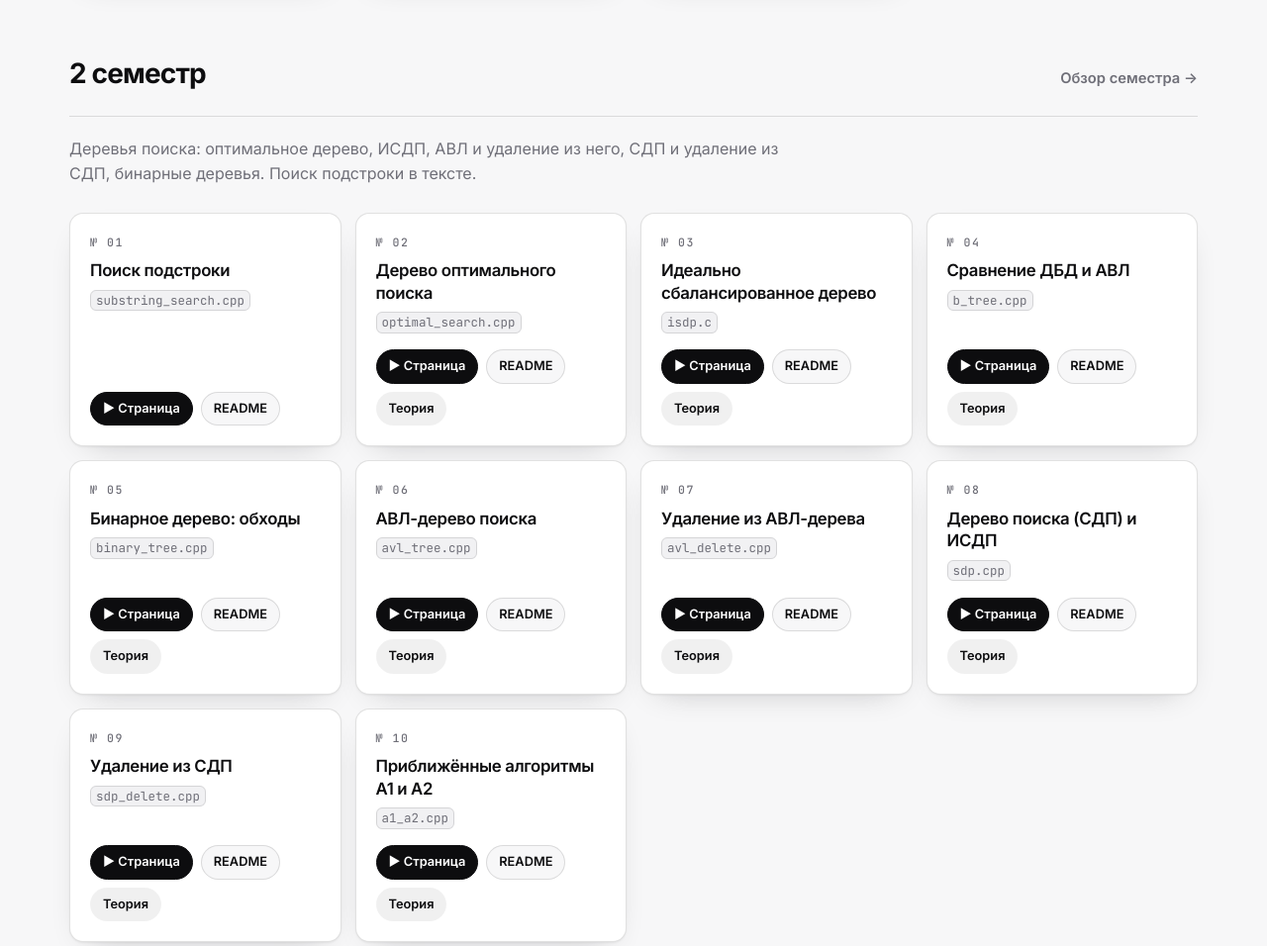
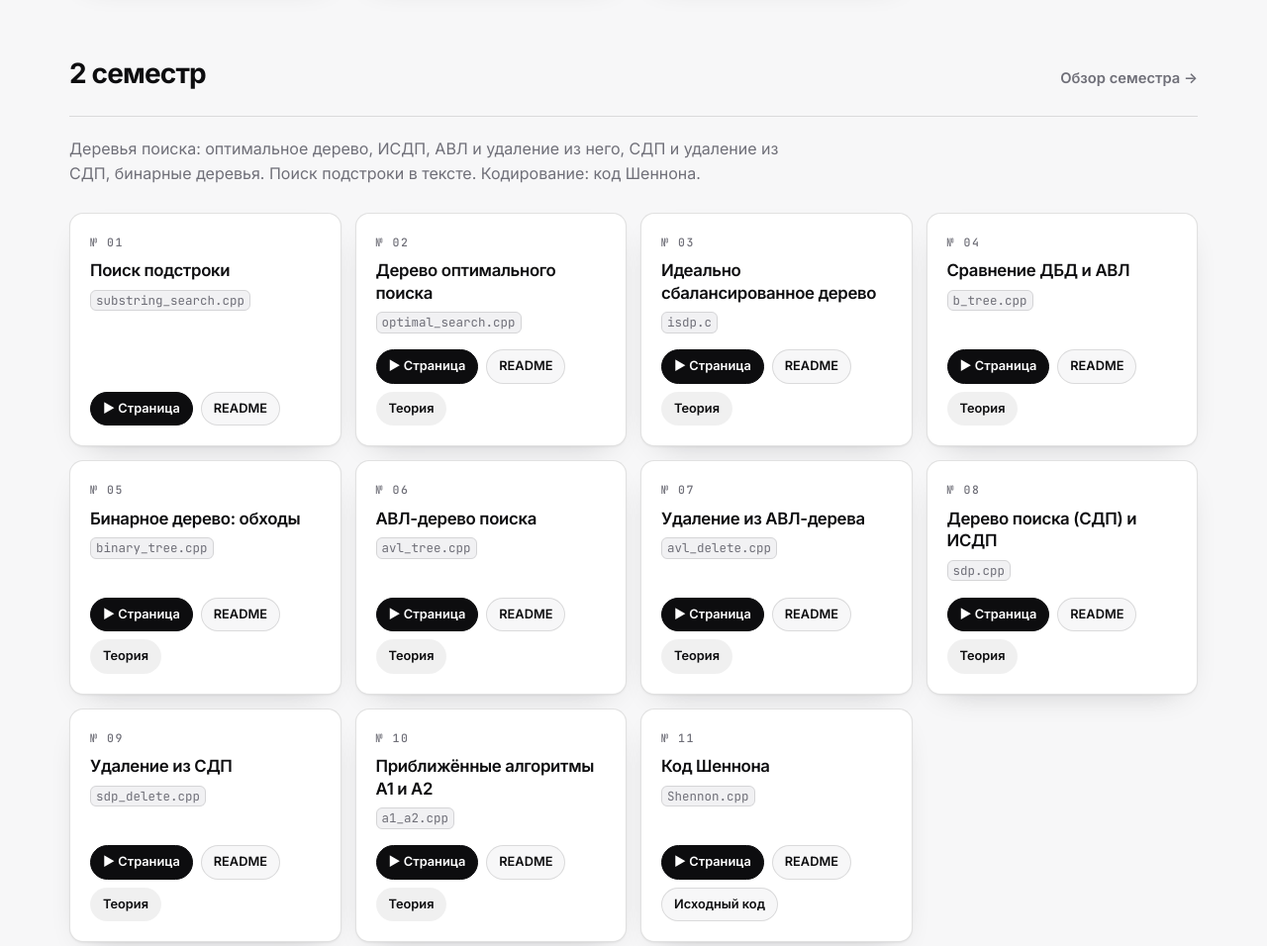
Before and after one commit to y0rence/SaodCourse, a plain HTML site: page index.html in a window 1280 px wide. Shown: the part 1800-2756 px from the top of the page at 99% size. Drawn offline with Linux system fonts and the light colour scheme.

Commit message:
README: работа 11 в индексах семестра и витрины

```diff
--- a/index.html
+++ b/index.html
@@ -141,7 +141,7 @@
         <h2>2 семестр</h2>
         <a href="2семестр/README.md">Обзор семестра →</a>
       </div>
-      <p class="lead">Деревья поиска: оптимальное дерево, ИСДП, АВЛ и удаление из него, СДП и удаление из СДП, бинарные деревья. Поиск подстроки в тексте.</p>
+      <p class="lead">Деревья поиска: оптимальное дерево, ИСДП, АВЛ и удаление из него, СДП и удаление из СДП, бинарные деревья. Поиск подстроки в тексте. Кодирование: код Шеннона.</p>
       <div class="cards">
       <article class="card">
         <span class="num">№ 01</span>
@@ -203,6 +203,12 @@
         <p class="files"><code>a1_a2.cpp</code></p>
         <div class="links"><a class="pill accent" href="2семестр/10-a1-a2/lab.html">▶ Страница</a><a class="pill" href="2семестр/10-a1-a2/README.md">README</a><a class="pill theory" href="2семестр/10-a1-a2/THEORY.md">Теория</a></div>
       </article>
+      <article class="card">
+        <span class="num">№ 11</span>
+        <h3>Код Шеннона</h3>
+        <p class="files"><code>Shennon.cpp</code></p>
+        <div class="links"><a class="pill accent" href="2семестр/11-shannon/lab.html">▶ Страница</a><a class="pill" href="2семестр/11-shannon/README.md">README</a><a class="pill" href="2семестр/11-shannon/Shennon.cpp">Исходный код</a></div>
+      </article>
       </div>
     </section>
 
```
Also changed, not shown: 4 other files.
